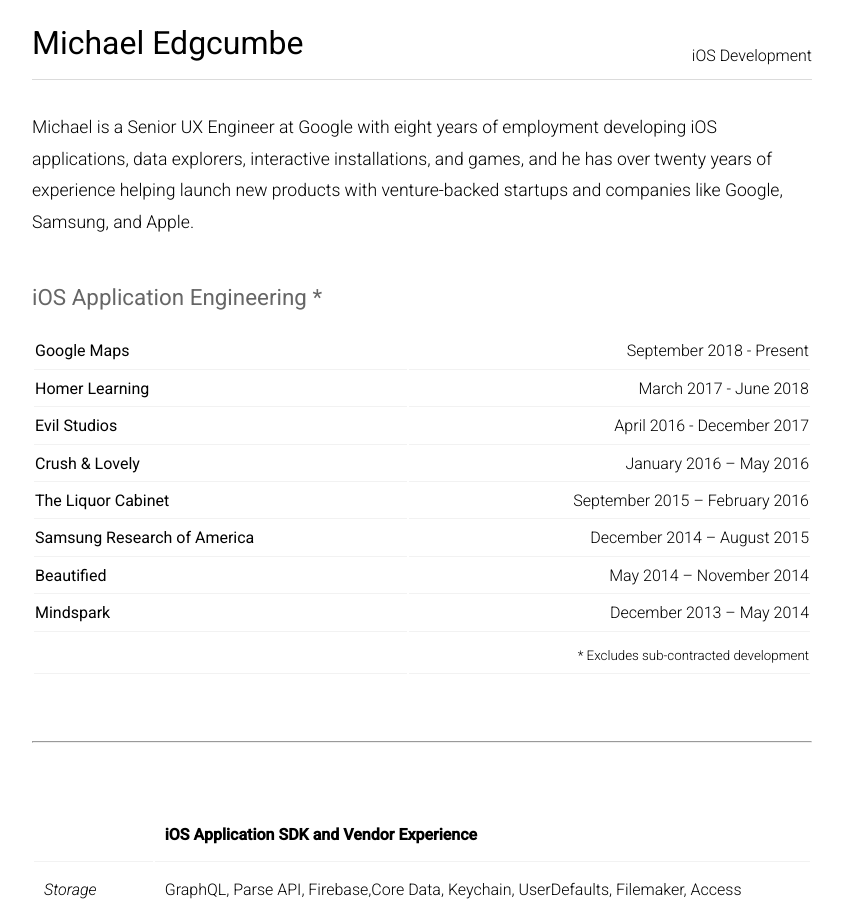
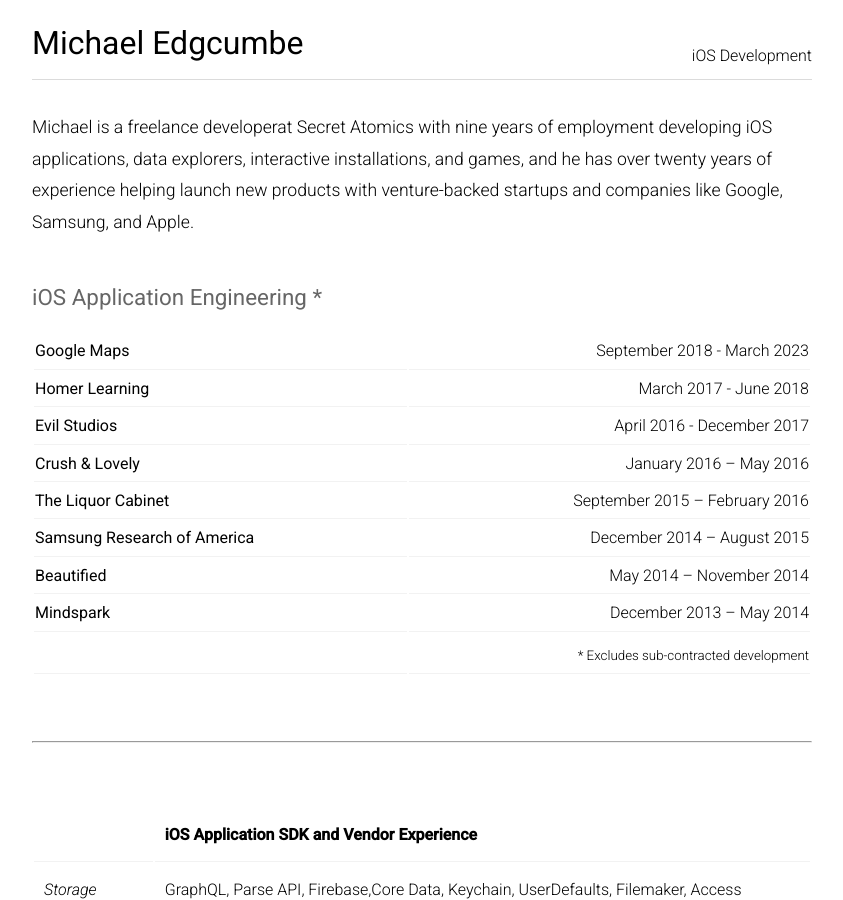
Before and after one commit to voxels/voxels.github.io, a Jekyll site: the page built from professional_experience_08082022.md, in a window 1280 px wide and 900 px high. Shown: the whole window, without its empty margins (218-1061 px from the left). Built offline with Jekyll 4.4.1, drawn with Linux system fonts in a browser that asks for light colours.

Commit message:
updating resume

```diff
--- a/professional_experience_08082022.md
+++ b/professional_experience_08082022.md
@@ -5,12 +5,12 @@
 ---
 
 <a name="summary"></a>
-<p>Michael is a Senior UX Engineer at Google with eight years of employment developing iOS applications, data explorers, interactive installations, and games, and he has over twenty years of experience helping launch new products with venture-backed startups and companies like Google, Samsung, and Apple.</p>
+<p>Michael is a freelance developerat Secret Atomics with nine years of employment developing iOS applications, data explorers, interactive installations, and games, and he has over twenty years of experience helping launch new products with venture-backed startups and companies like Google, Samsung, and Apple.</p>
 
 #### iOS Application Engineering *
 
 <table style="width:100%">
-<tr><td><a href="#google-maps">Google Maps</a></td><td align="right">September 2018 - Present</td></tr>
+<tr><td><a href="#google-maps">Google Maps</a></td><td align="right">September 2018 - March 2023</td></tr>
 <tr><td><a href="#homer-learning">Homer Learning</a></td><td align="right">March 2017 - June 2018</td></tr>
 <tr><td><a href="#evil-studios">Evil Studios</a></td><td align="right">April 2016 - December 2017</td></tr>
 <tr><td><a href="#crush-and-lovely">Crush & Lovely</a></td><td align="right">January 2016 – May 2016</td></tr>
```
